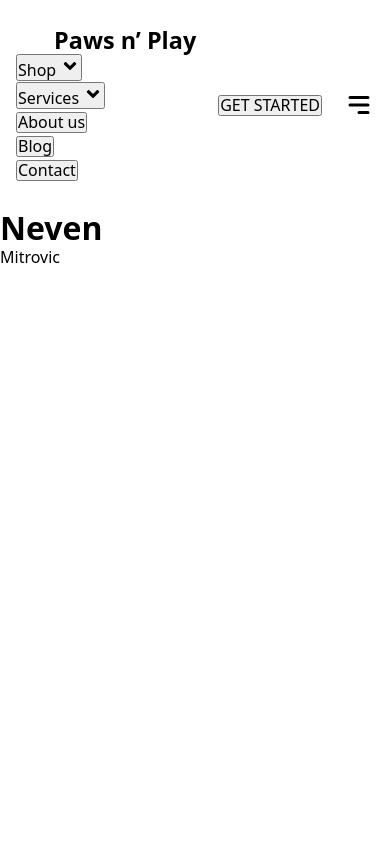
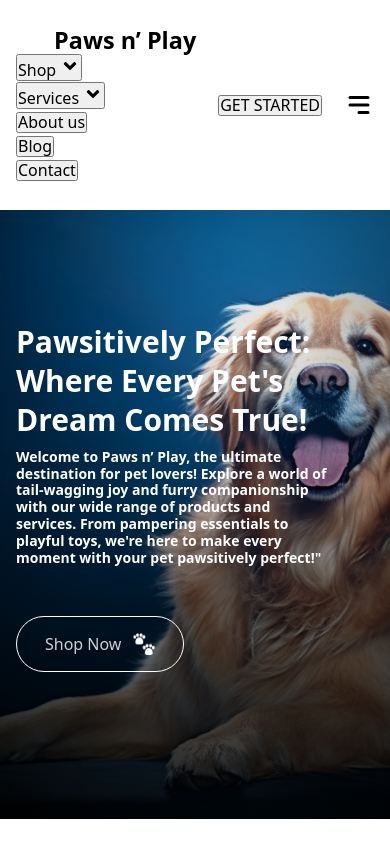
Before and after one commit to nevenmitrovic/paws-landing, a React (Vite) app: page / in a window 390 px wide. Built offline with nearby package versions, Linux system fonts and the light colour scheme; a web font is replaced by a local one.

Commit message:
add hero section for mobile devices, small change for wrapper

```diff
--- a/src/App.tsx
+++ b/src/App.tsx
@@ -1,13 +1,13 @@
 import Header from '@/components/Header/Header'
+import HeroSection from '@/components/HeroSection/HeroSection'
 
 function App() {
 	return (
 		<>
 			<Header />
-			<div className='wrapper'>
-				<h1>Neven</h1>
-				<p>Mitrovic</p>
-			</div>
+			<main>
+				<HeroSection />
+			</main>
 		</>
 	)
 }
--- /dev/null
+++ b/src/components/HeroSection/HeroSection.tsx
@@ -0,0 +1,25 @@
+import styles from './hero-section.module.css'
+import logo from '@/assets/images/logo.png'
+
+export default function HeroSection() {
+	return (
+		<section className={styles.backgroundImg}>
+			<div className={`wrapper ${styles.heroSection}`}>
+				<div className={styles.heroTitleWrapper}>
+					<h1>Pawsitively Perfect: Where Every Pet's Dream Comes True!</h1>
+					<p>
+						Welcome to Paws n’ Play, the ultimate destination for pet lovers! Explore a world of
+						tail-wagging joy and furry companionship with our wide range of products and services.
+						From pampering essentials to playful toys, we're here to make every moment with your pet
+						pawsitively perfect!"
+					</p>
+				</div>
+				<div>
+					<button>
+						Shop Now <img src={logo} alt='paws' height='22px' width='22px' />
+					</button>
+				</div>
+			</div>
+		</section>
+	)
+}
--- /dev/null
+++ b/src/components/HeroSection/hero-section.module.css
@@ -0,0 +1,42 @@
+.backgroundImg {
+	background-image: radial-gradient(circle at 60% 20%, rgba(0, 0, 0, 0.1) 10%, rgba(0, 0, 0) 100%),
+		url('../../assets/images/hero-img.png');
+	background-size: cover;
+	background-position: 30% 50%;
+	min-height: 609px;
+	color: var(--clr-primary-text);
+}
+.heroSection {
+	display: flex;
+	flex-direction: column;
+	padding-top: 112px;
+}
+.heroTitleWrapper > h1 {
+	font-size: var(--fs-header-xl);
+	font-weight: 600;
+	line-height: 130%;
+}
+.heroTitleWrapper > p {
+	font-size: var(--fs-hero-info);
+	font-weight: 600;
+	line-height: 120%;
+}
+.heroSection button {
+	display: flex;
+	align-items: center;
+	justify-content: center;
+	border: none;
+	background-color: inherit;
+	gap: 12px;
+	padding: 16px 28px;
+	color: var(--clr-primary-text-opacity);
+	border: 1px solid var(--clr-primary-text);
+	border-radius: var(--border-radius);
+}
+.heroTitleWrapper {
+	display: flex;
+	flex-direction: column;
+	gap: 10px;
+	max-width: 313px;
+	padding-bottom: 50px;
+}
--- a/src/index.css
+++ b/src/index.css
@@ -195,10 +195,15 @@
 }
 
 @layer utils {
+	.wrapper {
+		padding-inline: 16px;
+	}
+
 	@media (width > 768px) {
 		.wrapper {
 			max-width: 1280px;
 			margin-inline: auto;
+			padding-inline: 0;
 		}
 	}
 }
```
Also changed, not shown: src/assets/images/hero-img.png (added).
